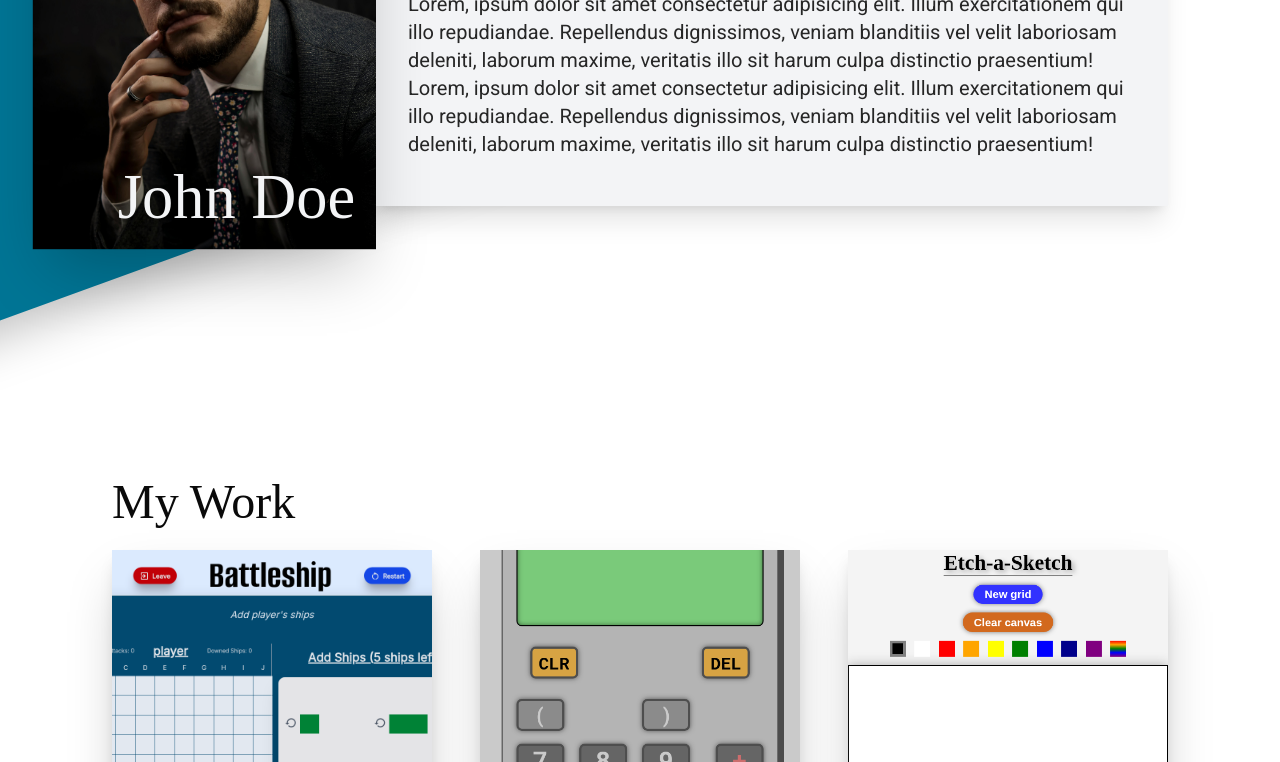
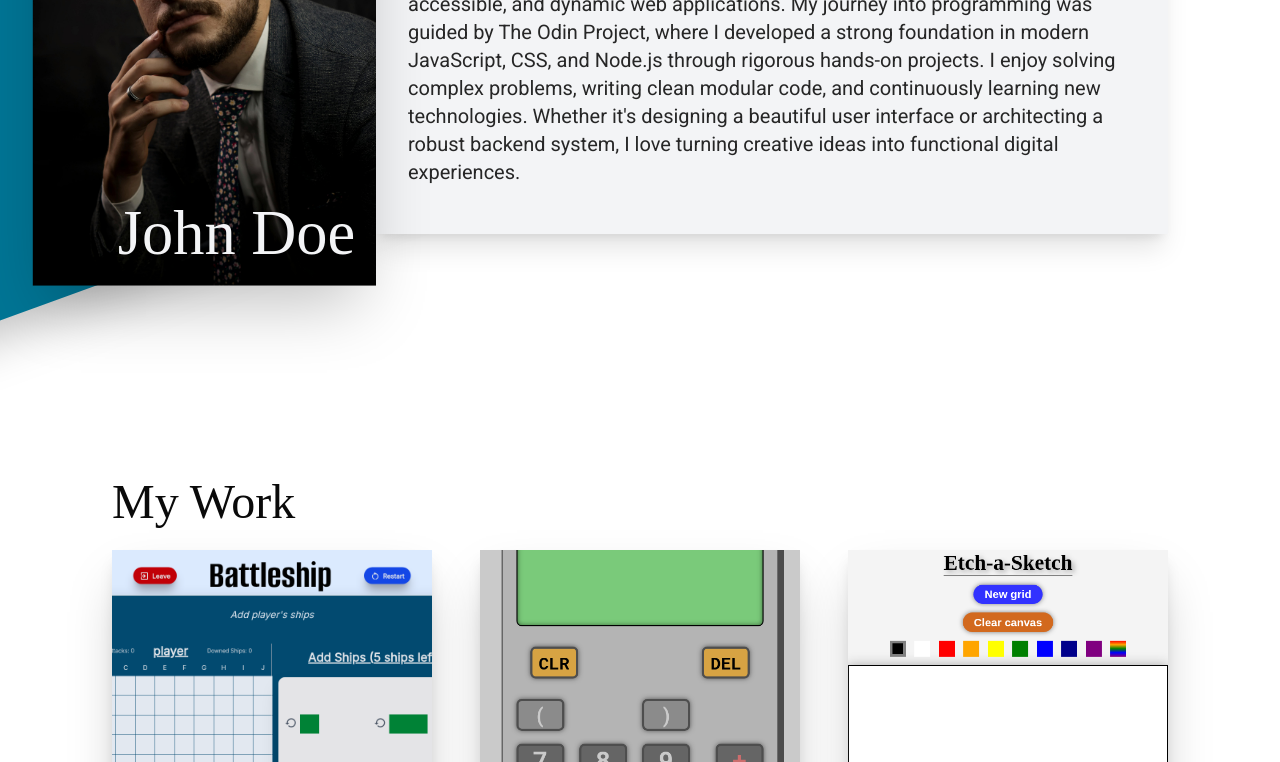
Before and after one commit to StilettoDagger/homepage-project, a website built with webpack: page src/template/index.html in a window 1280 px wide. Shown: the part 338-1100 px from the top of the page. Built offline with nearby package versions, Linux system fonts and the light colour scheme; a web font is replaced by a local one; what @iconify/tailwind4 would draw is missing.

Commit message:
feat: add appropriate info to "about me" section

```diff
--- a/src/template/index.html
+++ b/src/template/index.html
@@ -34,14 +34,15 @@
 						>About me</h2
 					>
 					<p class="font-roboto text-neutral-800 lg:text-xl"
-						>Lorem, ipsum dolor sit amet consectetur adipisicing elit. Illum
-						exercitationem qui illo repudiandae. Repellendus dignissimos, veniam
-						blanditiis vel velit laboriosam deleniti, laborum maxime, veritatis
-						illo sit harum culpa distinctio praesentium! Lorem, ipsum dolor sit
-						amet consectetur adipisicing elit. Illum exercitationem qui illo
-						repudiandae. Repellendus dignissimos, veniam blanditiis vel velit
-						laboriosam deleniti, laborum maxime, veritatis illo sit harum culpa
-						distinctio praesentium!</p
+						>Hi! I'm a passionate Full-Stack Developer dedicated to building
+						responsive, accessible, and dynamic web applications. My journey
+						into programming was guided by The Odin Project, where I developed a
+						strong foundation in modern JavaScript, CSS, and Node.js through
+						rigorous hands-on projects. I enjoy solving complex problems,
+						writing clean modular code, and continuously learning new
+						technologies. Whether it's designing a beautiful user interface or
+						architecting a robust backend system, I love turning creative ideas
+						into functional digital experiences.</p
 					>
 					<ul
 						class="my-4 flex justify-center gap-4 text-3xl sm:justify-end md:text-4xl"
```
